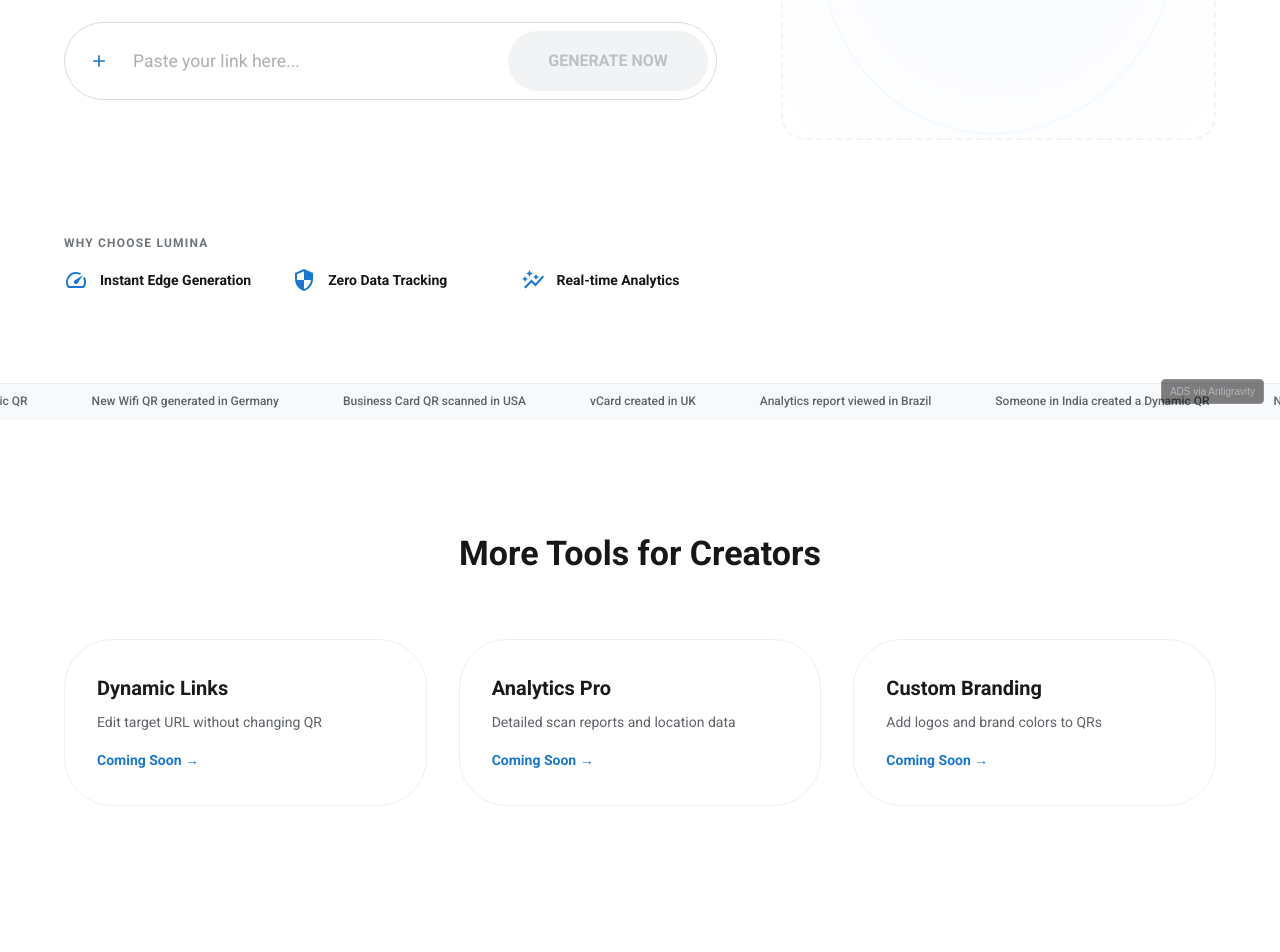
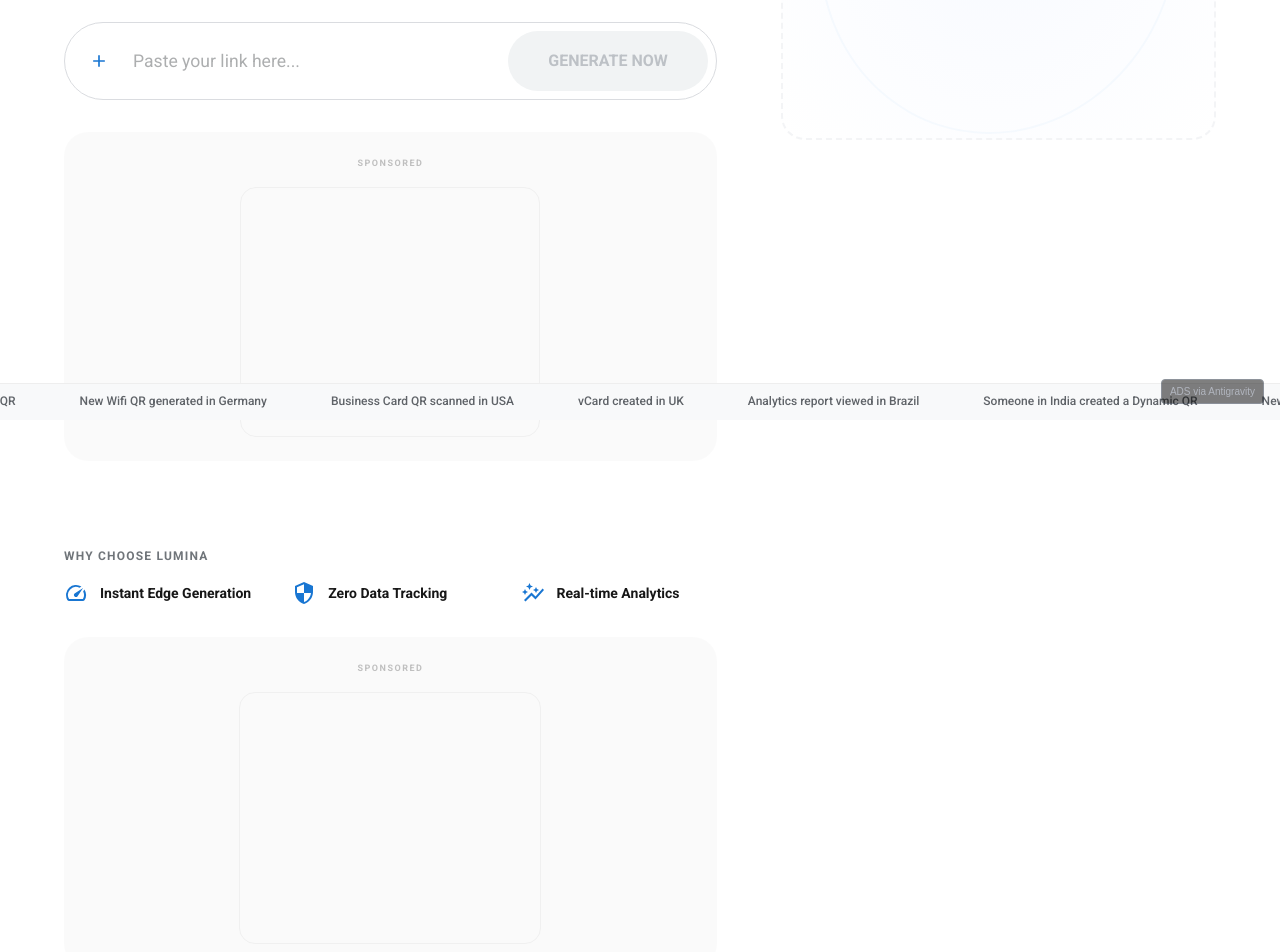
Before and after one commit to Nithin3003/QR-Code-Generator, a Next.js app: page / in a window 1280 px wide. Shown: the part 380-1332 px from the top of the page. Before the commit the page ends 1282 px from the top, so only its background shows below. Built offline with nearby package versions, Linux system fonts and the light colour scheme; what @mui/material-nextjs would draw is missing.

Commit message:
Fix ad placements: remove non-existent component, properly place In-Page Push container

```diff
--- a/app/page.tsx
+++ b/app/page.tsx
@@ -35,6 +35,7 @@
 import { QRCodeCanvas } from "qrcode.react";
 import { motion, AnimatePresence } from "framer-motion";
 import { BrandLogo } from "@/components/BrandLogo";
+import { AdBanner300x250, PropellerAd, EzoicAd, AdContainer } from "@/components/AdBanner";
 
 // --- Header Component ---
 const Header = () => (
@@ -266,10 +267,10 @@
                             </Button>
                         </Paper>
 
-                        {/* Ezoic Ad Placement 101 - Below Input */}
-                        <Box sx={{ display: 'flex', justifyContent: 'center', mt: 6, mb: 4 }}>
-                            <div id="ezoic-pub-ad-placeholder-101"></div>
-                        </Box>
+                        {/* Ad Placement 1 - Below Input */}
+                        <AdContainer>
+                            <AdBanner300x250 />
+                        </AdContainer>
 
 
                         {/* Featured Tools / Credibility Section */}
@@ -299,7 +300,10 @@
                             </Grid>
                         </Box>
 
-
+                        {/* Ad Placement 2 - After Features */}
+                        <AdContainer>
+                            <EzoicAd placeholderId="ezoic-pub-ad-placeholder-102" />
+                        </AdContainer>
                     </Box>
 
                     {/* Right: QR Canvas & Illustration Style Result */}
@@ -393,12 +397,14 @@
                                             </Button>
                                         </Box>
 
-                                        {/* PropellerAds In-Page Push will display here */}
-                                        <Box sx={{ flex: 1, display: 'flex', alignItems: 'center', justifyContent: 'center', flexDirection: 'column' }}>
-                                            <Typography variant="caption" sx={{ color: '#999', fontSize: 10, letterSpacing: 1, mb: 2 }}>
-                                                SPONSORED
+                                        {/* Interstitial Note */}
+                                        <Box sx={{ flex: 1, display: 'flex', alignItems: 'center', justifyContent: 'center', flexDirection: 'column', py: 4 }}>
+                                            <Typography variant="caption" sx={{ color: '#999', fontSize: 10, letterSpacing: 1, mb: 1 }}>
+                                                SPONSORED CONTENT
                                             </Typography>
-                                            <div id="container-5f51a81584d19c2bdbde3b56bee480e0"></div>
+                                            <Typography variant="body2" sx={{ color: '#bbb', textAlign: 'center', maxWidth: 280 }}>
+                                                Ads help us keep LuminaQR free for everyone
+                                            </Typography>
                                         </Box>
 
                                         {/* Info Text */}
@@ -491,9 +497,11 @@
                                             </Button>
                                         </Stack>
 
-                                        {/* Ezoic Ad Placement 103 - In QR Result */}
-                                        <Box sx={{ mt: 4, pt: 3, borderTop: '1px dashed #eee', display: 'flex', justifyContent: 'center' }}>
-                                            <div id="ezoic-pub-ad-placeholder-103"></div>
+                                        {/* Ad Placement 3 - In QR Result */}
+                                        <Box sx={{ mt: 4, pt: 3, borderTop: '1px dashed #eee' }}>
+                                            <AdContainer label="SPONSORED">
+                                                <AdBanner300x250 />
+                                            </AdContainer>
                                         </Box>
 
                                     </Paper>
@@ -508,10 +516,10 @@
             <Box sx={{ borderTop: '1px solid #f1f3f4', bgcolor: '#fff', py: 12 }}>
 
                 <Container maxWidth="lg">
-                    {/* Ezoic Ad Placement 104 - Above Tools */}
-                    <Box sx={{ display: 'flex', justifyContent: 'center', mb: 6 }}>
-                        <div id="ezoic-pub-ad-placeholder-104"></div>
-                    </Box>
+                    {/* Ad Placement 4 - Above Tools */}
+                    <AdContainer>
+                        <EzoicAd placeholderId="ezoic-pub-ad-placeholder-104" />
+                    </AdContainer>
 
 
                     <Typography variant="h4" sx={{ fontWeight: 800, textAlign: 'center', mb: 8 }}>More Tools for Creators</Typography>
@@ -531,6 +539,10 @@
                         ))}
                     </Grid>
 
+                    {/* Ad Placement 5 - Below Tools */}
+                    <AdContainer>
+                        <AdBanner300x250 />
+                    </AdContainer>
 
                 </Container>
             </Box >
--- a/components/AdBanner.tsx
+++ b/components/AdBanner.tsx
@@ -1,8 +1,9 @@
 "use client";
 
 import { useEffect, useRef } from 'react';
-import { Box } from '@mui/material';
+import { Box, Typography } from '@mui/material';
 
+// Adsterra 300x250 Banner
 export const AdBanner300x250 = () => {
     const adContainerRef = useRef<HTMLDivElement>(null);
     const adLoadedRef = useRef(false);
@@ -11,11 +12,6 @@
         if (adLoadedRef.current || !adContainerRef.current) return;
 
         try {
-            // Create a unique container ID for this ad instance
-            const containerId = `ad-${Math.random().toString(36).substr(2, 9)}`;
-            adContainerRef.current.id = containerId;
-
-            // Create script element with atOptions inline
             const scriptConfig = document.createElement('script');
             scriptConfig.type = 'text/javascript';
             scriptConfig.innerHTML = `
@@ -28,19 +24,17 @@
                 };
             `;
 
-            // Create invoke script
             const scriptInvoke = document.createElement('script');
             scriptInvoke.type = 'text/javascript';
             scriptInvoke.src = '//www.highperformanceformat.com/67e830159b64ae4a1630b02bbab38e4b/invoke.js';
             scriptInvoke.async = true;
 
-            // Append both scripts
             adContainerRef.current.appendChild(scriptConfig);
             adContainerRef.current.appendChild(scriptInvoke);
 
             adLoadedRef.current = true;
         } catch (error) {
-            console.error('Ad loading error:', error);
+            console.error('Adsterra ad loading error:', error);
         }
     }, []);
 
@@ -56,10 +50,109 @@
                 mx: 'auto',
                 bgcolor: '#fafafa',
                 borderRadius: 2,
-                position: 'relative'
+                border: '1px solid #f0f0f0'
             }}
         />
     );
 };
 
+// PropellerAds Container
+export const PropellerAd = ({ containerId }: { containerId: string }) => {
+    const adRef = useRef<HTMLDivElement>(null);
+    const loadedRef = useRef(false);
+
+    useEffect(() => {
+        if (loadedRef.current || !adRef.current) return;
+
+        try {
+            const script = document.createElement('script');
+            script.async = true;
+            script.dataset.cfasync = 'false';
+            script.src = '//pl24183952.profitablecpmrate.com/5f51a81584d19c2bdbde3b56bee480e0/invoke.js';
+
+            adRef.current.appendChild(script);
+            loadedRef.current = true;
+        } catch (error) {
+            console.error('PropellerAds loading error:', error);
+        }
+    }, []);
+
+    return (
+        <Box
+            sx={{
+                minWidth: '300px',
+                minHeight: '250px',
+                display: 'flex',
+                alignItems: 'center',
+                justifyContent: 'center',
+                mx: 'auto',
+                bgcolor: '#fafafa',
+                borderRadius: 2,
+                border: '1px solid #f0f0f0'
+            }}
+        >
+            <div id={containerId} ref={adRef} />
+        </Box>
+    );
+};
+
+// Ezoic Placeholder
+export const EzoicAd = ({ placeholderId }: { placeholderId: string }) => {
+    return (
+        <Box
+            sx={{
+                minWidth: '300px',
+                minHeight: '250px',
+                display: 'flex',
+                alignItems: 'center',
+                justifyContent: 'center',
+                mx: 'auto',
+                bgcolor: '#fafafa',
+                borderRadius: 2,
+                border: '1px solid #f0f0f0'
+            }}
+        >
+            <div id={placeholderId} style={{ minHeight: '250px', minWidth: '300px' }} />
+        </Box>
+    );
+};
+
+// Ad Container with Label
+interface AdContainerProps {
+    children: React.ReactNode;
+    label?: string;
+}
+
+export const AdContainer = ({ children, label = "SPONSORED" }: AdContainerProps) => {
+    return (
+        <Box
+            sx={{
+                display: 'flex',
+                flexDirection: 'column',
+                alignItems: 'center',
+                my: 4,
+                py: 3,
+                borderRadius: 3,
+                bgcolor: 'rgba(0,0,0,0.02)',
+                transition: 'all 0.3s ease'
+            }}
+        >
+            <Typography
+                variant="caption"
+                sx={{
+                    color: '#999',
+                    fontSize: 9,
+                    letterSpacing: 1.5,
+                    mb: 2,
+                    fontWeight: 600,
+                    opacity: 0.6
+                }}
+            >
+                {label}
+            </Typography>
+            {children}
+        </Box>
+    );
+};
+
 export default AdBanner300x250;
```
Also changed, not shown: 1 other file (tests, documents, lock files or other folders).
